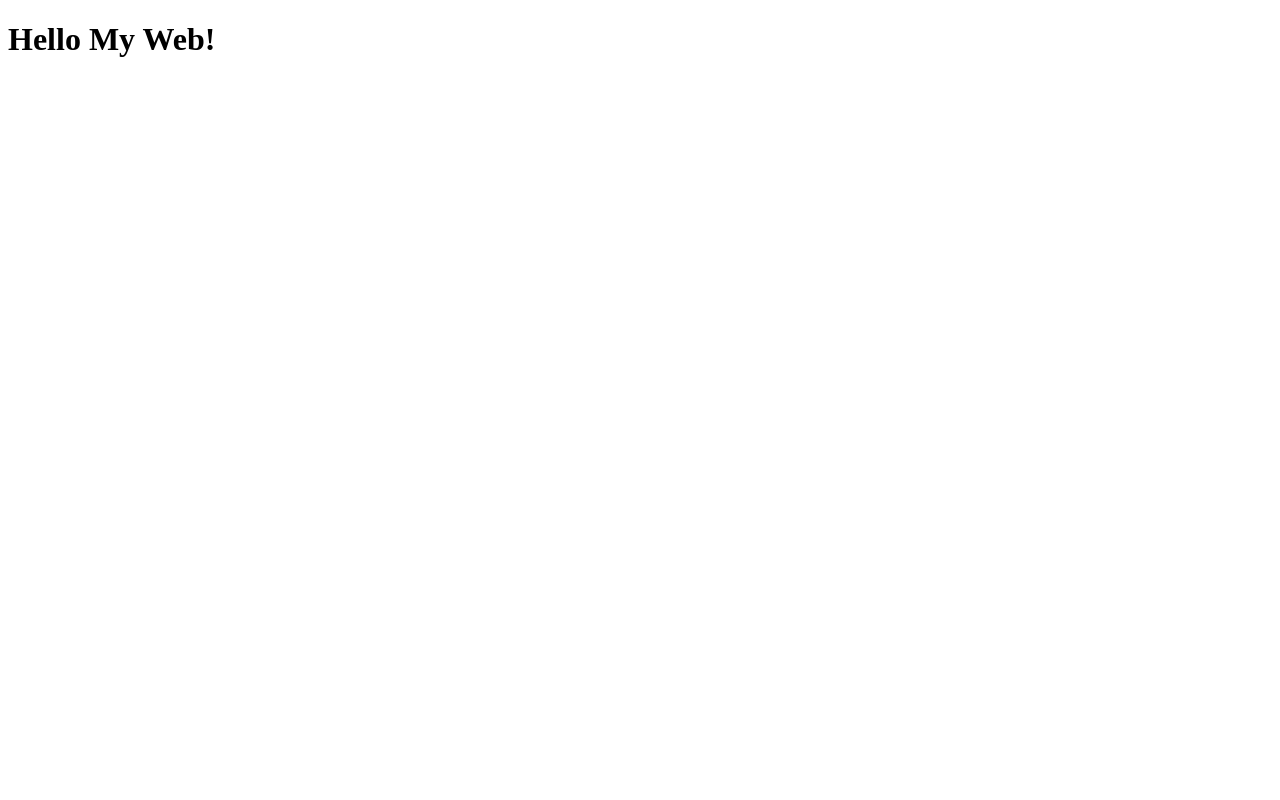
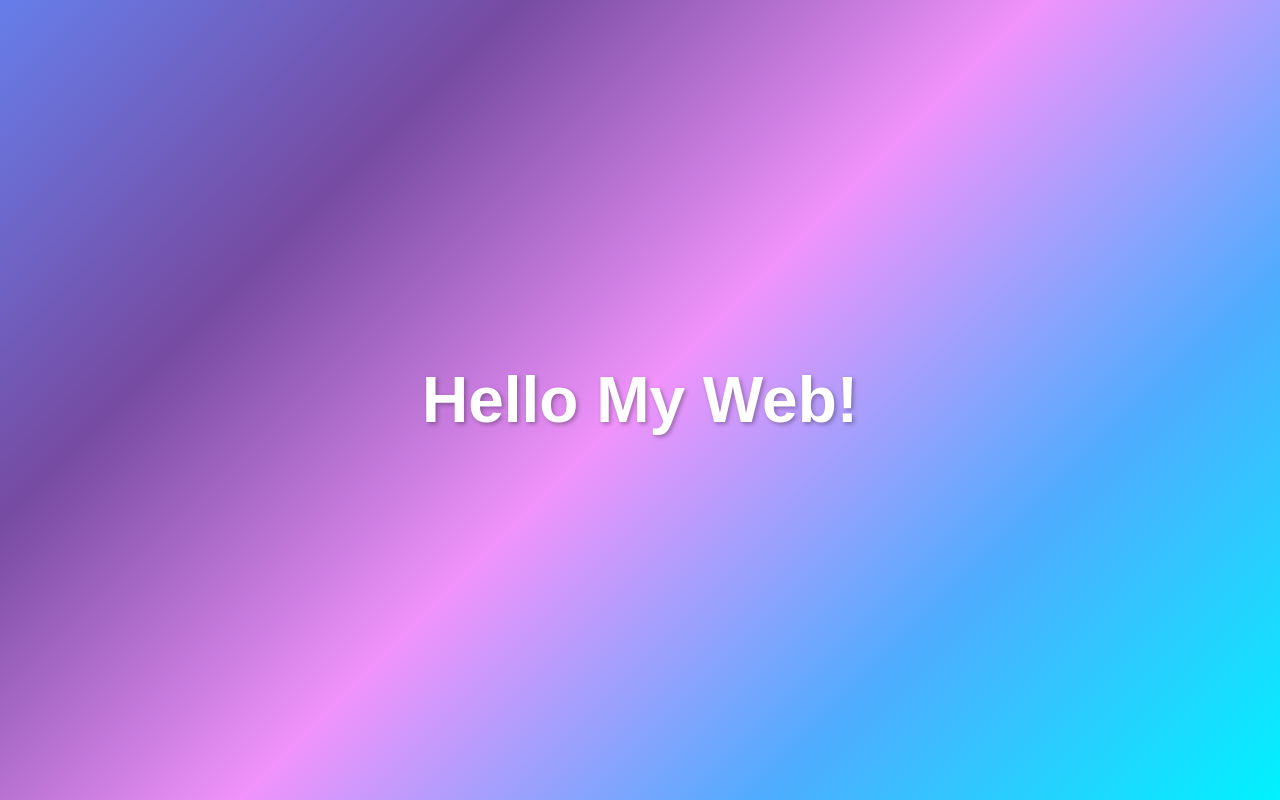
Before and after one commit to Suppiwat-sr/Suppiwat-sr.github.io, a plain HTML site: page index.html in a window 1280 px wide. Drawn offline with Linux system fonts and the light colour scheme.

Commit message:
index.html
Added CSS styles for body and h1 elements, including a gradient background and fade-in animation.

```diff
--- a/index.html
+++ b/index.html
@@ -4,6 +4,36 @@
     <meta charset="UTF-8">
     <meta name="viewport" content="width=device-width, initial-scale=1.0">
     <title>Hello My Web!</title>
+    <style>
+        body {
+            margin: 0;
+            padding: 0;
+            height: 100vh;
+            display: flex;
+            justify-content: center;
+            align-items: center;
+            background: linear-gradient(135deg, #667eea 0%, #764ba2 25%, #f093fb 50%, #4facfe 75%, #00f2fe 100%);
+            font-family: Arial, sans-serif;
+        }
+
+        h1 {
+            font-size: 4rem;
+            color: white;
+            text-shadow: 2px 2px 4px rgba(0, 0, 0, 0.3);
+            animation: fadeIn 1.5s ease-in;
+        }
+
+        @keyframes fadeIn {
+            from {
+                opacity: 0;
+                transform: translateY(-20px);
+            }
+            to {
+                opacity: 1;
+                transform: translateY(0);
+            }
+        }
+    </style>
 </head>
 <body>
     <h1>Hello My Web!</h1>
```
